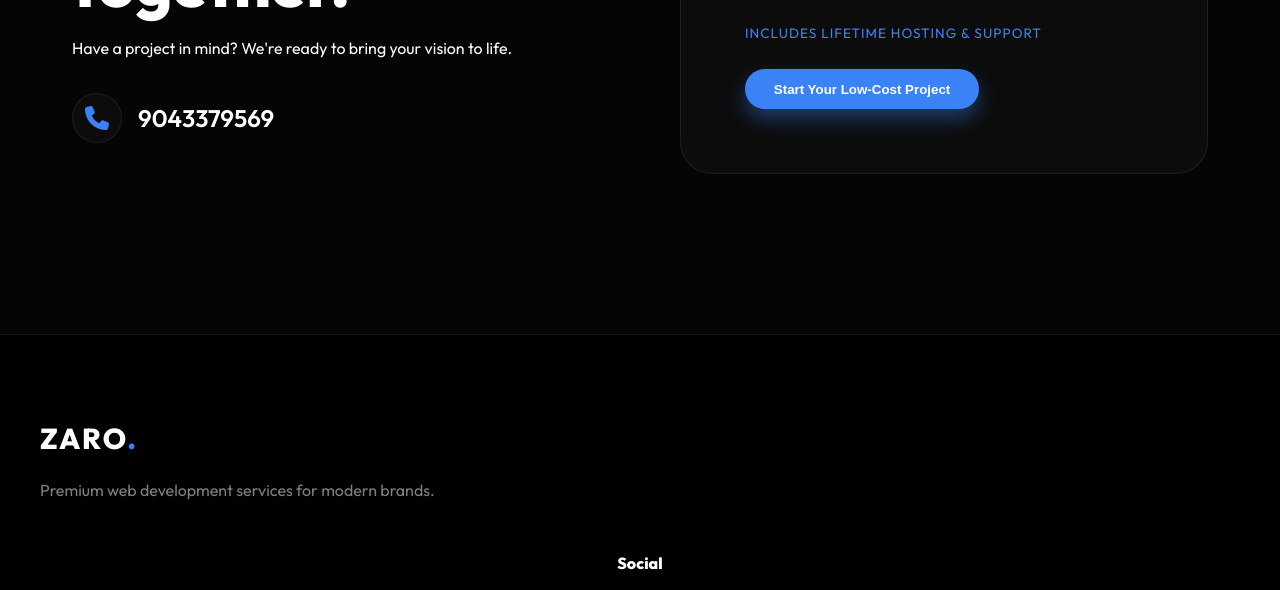
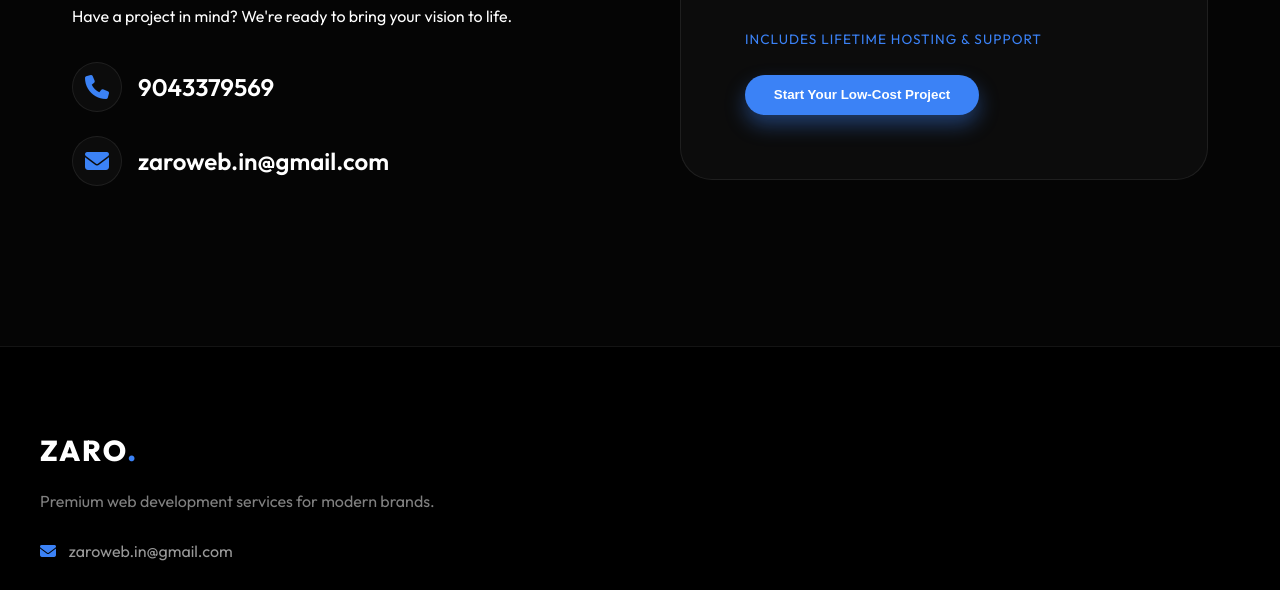
Before and after one commit to gopiprakan/zaro, a plain HTML site: page index.html in a window 1280 px wide. Shown: the part 4036-4626 px from the top of the page. Drawn offline with nearby package versions, Linux system fonts and the light colour scheme; a web font is replaced by a local one.

Commit message:
feat: Add email contact information to the contact section and footer, updating related styles and refactoring contact link classes.

```diff
--- a/index.html
+++ b/index.html
@@ -173,7 +173,9 @@
                         </h2>
                         <p>Have a project in mind? We're ready to bring your vision to life.</p>
                         <div class="contact-info">
-                            <a href="tel:9043379569" class="phone-link"><i class="fas fa-phone"></i> 9043379569</a>
+                            <a href="tel:9043379569" class="contact-link"><i class="fas fa-phone"></i> 9043379569</a>
+                            <a href="mailto:zaroweb.in@gmail.com" class="contact-link"><i class="fas fa-envelope"></i>
+                                zaroweb.in@gmail.com</a>
                         </div>
                     </div>
                     <form id="contact-form" class="contact-form">
@@ -201,6 +203,9 @@
             <div class="footer-brand">
                 <div class="logo">ZARO<span>.</span></div>
                 <p>Premium web development services for modern brands.</p>
+                <div class="footer-contact">
+                    <a href="mailto:zaroweb.in@gmail.com"><i class="fas fa-envelope"></i> zaroweb.in@gmail.com</a>
+                </div>
             </div>
             <div class="footer-links">
                 <div class="footer-col">
--- a/style.css
+++ b/style.css
@@ -574,11 +574,15 @@ section {
     align-items: center;
 }
 
+
 .contact-info {
     margin-top: 2rem;
+    display: flex;
+    flex-direction: column;
+    gap: 1.5rem;
 }
 
-.phone-link {
+.contact-link {
     display: inline-flex;
     align-items: center;
     gap: 1rem;
@@ -589,7 +593,7 @@ section {
     transition: var(--transition);
 }
 
-.phone-link i {
+.contact-link i {
     color: var(--accent-color);
     background: var(--glass-bg);
     width: 50px;
@@ -599,18 +603,40 @@ section {
     justify-content: center;
     border-radius: 50%;
     border: 1px solid var(--glass-border);
+    flex-shrink: 0;
 }
 
-.phone-link:hover {
+.contact-link:hover {
     color: var(--accent-color);
     transform: translateX(10px);
 }
 
-.phone-link:hover i {
+.contact-link:hover i {
     background: var(--accent-color);
     color: white;
     border-color: var(--accent-color);
     box-shadow: 0 0 20px var(--accent-glow);
+}
+
+.footer-contact {
+    margin-top: 1.5rem;
+}
+
+.footer-contact a {
+    color: rgba(255, 255, 255, 0.6);
+    text-decoration: none;
+    display: flex;
+    align-items: center;
+    gap: 0.8rem;
+    transition: var(--transition);
+}
+
+.footer-contact a i {
+    color: var(--accent-color);
+}
+
+.footer-contact a:hover {
+    color: var(--text-color);
 }
 
 /* Footer Icons Alignment with WhatsApp */
```
